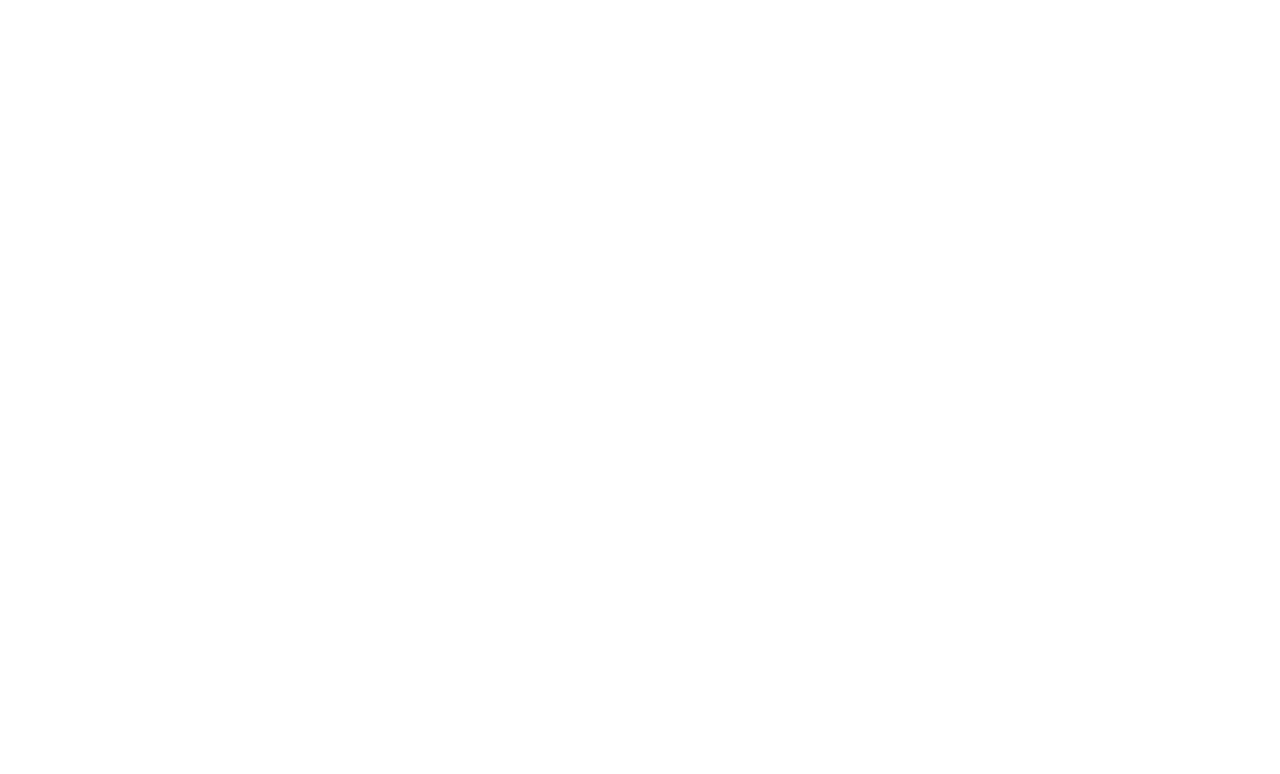
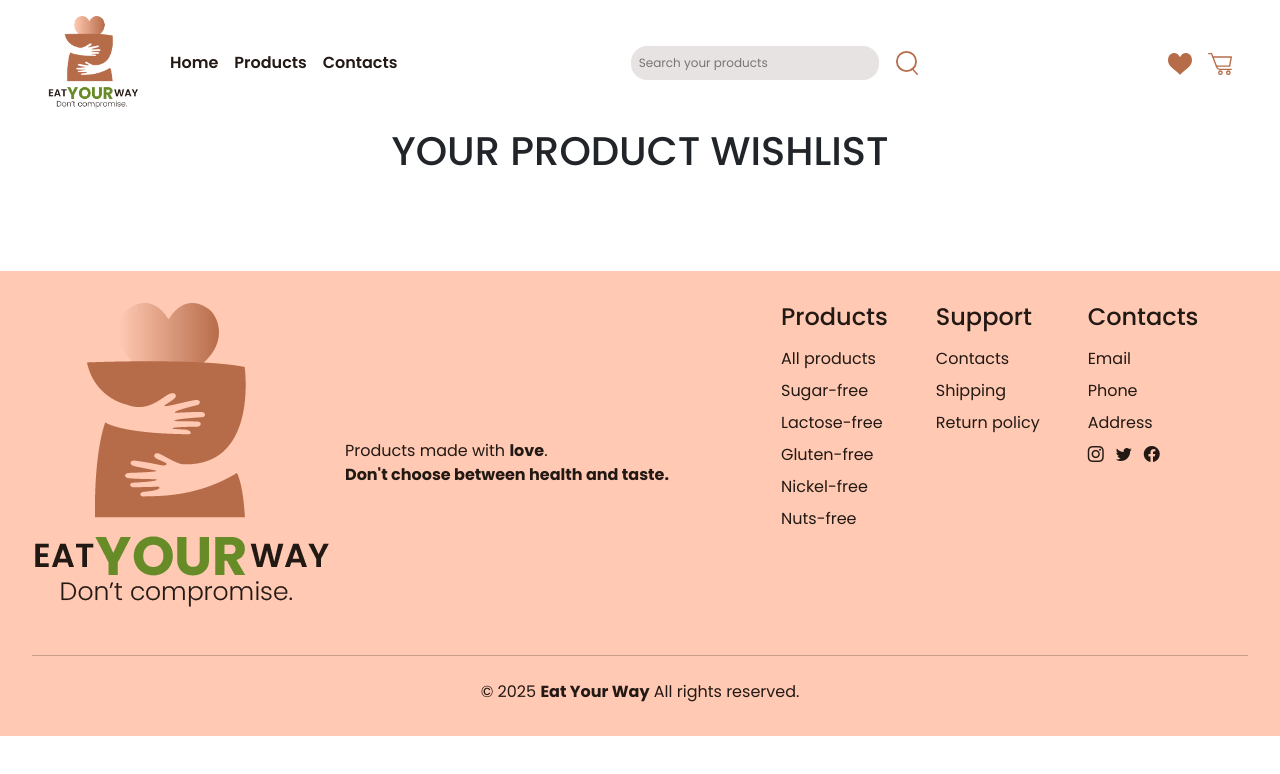
Before and after one commit to GiuseppeColucci95/project-work-team3, a React (Vite) app in the folder FRONTEND/: page /wishlist in a window 1280 px wide. Before the commit this address had no page. Shown: the top 774 px of the page. Built offline with nearby package versions, Linux system fonts and the light colour scheme.

Commit message:
feat: add Wishlist page and link in header; update scroll behavior in DefaultLayout

```diff
--- a/FRONTEND/src/App.jsx
+++ b/FRONTEND/src/App.jsx
@@ -6,6 +6,7 @@
 import ProductsList from './pages/ProductsList';
 import ProductDetails from './pages/ProductDetails';
 import TagProductsList from './pages/TagProductsList';
+import Wishlist from './pages/Wishlist';
 
 //component exports
 export default function App() {
@@ -21,6 +22,7 @@
               <Route path='/products/all' Component={ProductsList}></Route>
               <Route path='/products/:slug' Component={ProductDetails}></Route>
               <Route path='/diseases/:tag' Component={TagProductsList}></Route>
+              <Route path='/wishlist' Component={Wishlist}></Route>
             </Route>
           </Routes>
         </BrowserRouter>
--- a/FRONTEND/src/components/Header.jsx
+++ b/FRONTEND/src/components/Header.jsx
@@ -29,8 +29,8 @@
           </form>
         </div>
         <div className="menu-dx">
-          <img className="menu-icons" src="/img/favourites.svg" alt="" />
-          <img className="menu-icons" src="/img/cart.svg" alt="" />
+          <Link to={'/wishlist'}><img className="menu-icons" src="/img/favourites.svg" alt="wishlist image" /></Link>
+          <img className="menu-icons" src="/img/cart.svg" alt="cart image" />
         </div>
       </header>
     </>
--- a/FRONTEND/src/layouts/DefaultLayout.jsx
+++ b/FRONTEND/src/layouts/DefaultLayout.jsx
@@ -7,7 +7,7 @@
 export default function DefaultLayout() {
 
   //logic
-  window.scrollTo({ top: 0, left: 0, behavior: 'instant' });
+  window.scrollTo({ top: 0, left: 0, behavior: 'smooth' });
 
   //template
   return (
--- /dev/null
+++ b/FRONTEND/src/pages/Wishlist.jsx
@@ -0,0 +1,43 @@
+//component exports
+export default function Wishlist() {
+
+  //logic
+  const products = localStorage.getItem('products');
+  const productsParsed = JSON.parse(products);
+  console.log(productsParsed);
+
+  //template
+  return (
+    <>
+      <section id="wishlist">
+
+        <div className="container">
+          <h1 className="text-center">YOUR PRODUCT WISHLIST</h1>
+
+          <div className="row row-cols-1 row-gap-3 my-5">
+            {
+              (productsParsed) &&
+              (
+                productsParsed.map(product => (
+                  <div key={`${product.name}-product`} className="col">
+                    <div className="row d-flex justify-content-center">
+                      <div className="col-2">
+                        <img src={product.img} alt="image" className="w-100 rounded-4" />
+                      </div>
+                      <div className="col-6 d-flex align-items-start flex-column gap-2">
+                        <h3>{product.name}</h3>
+                        <button className="btn btn-primary">ADD TO CART</button>
+                        <button className="btn btn-primary">REMOVE FROM WISHLIST</button>
+                      </div>
+                    </div>
+                  </div>
+                ))
+              )
+            }
+          </div>
+        </div>
+      </section>
+
+    </>
+  );
+}
```
